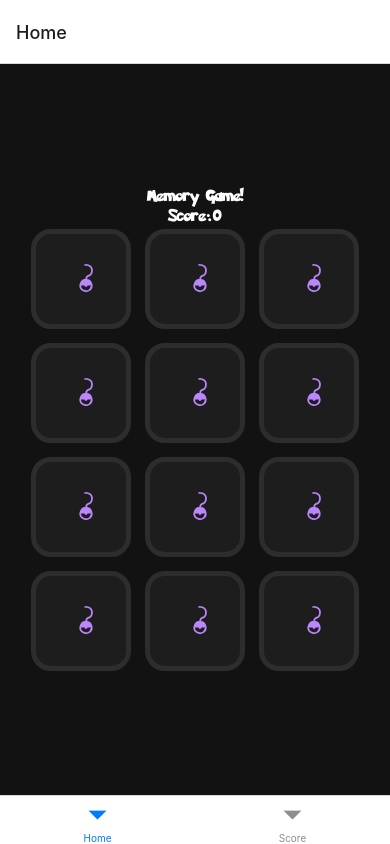
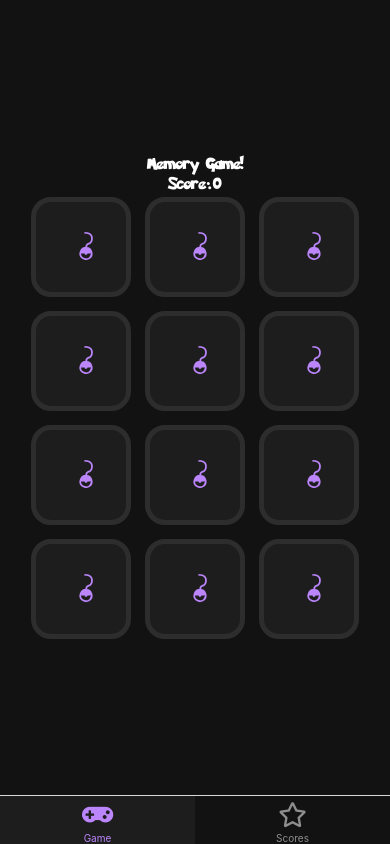
Before and after one commit to MrPerales/memoryGame, a React Native app: screen /Game in a window 390 px wide. Built offline with nearby package versions, Linux system fonts and the light colour scheme.

Commit message:
style: styles to navigation tab

```diff
--- a/package.json
+++ b/package.json
@@ -18,9 +18,10 @@
     "expo-status-bar": "~1.6.0",
     "react": "18.2.0",
     "react-native": "0.72.6",
+    "react-native-gesture-handler": "~2.12.0",
     "react-native-safe-area-context": "4.6.3",
     "react-native-screens": "~3.22.0",
-    "react-native-gesture-handler": "~2.12.0"
+    "react-native-vector-icons": "^10.0.3"
   },
   "devDependencies": {
     "@babel/core": "^7.20.0"
--- a/src/navigation/NavigationTab.js
+++ b/src/navigation/NavigationTab.js
@@ -1,15 +1,44 @@
 import React from "react";
+import { createBottomTabNavigator } from "@react-navigation/bottom-tabs";
+import Icon from "react-native-vector-icons/FontAwesome5";
 import HomeScreen from "../screen/HomeScreen";
 import ScoreScreen from "../screen/ScoreScreen";
-import { createBottomTabNavigator } from "@react-navigation/bottom-tabs";
 
 const Tab = createBottomTabNavigator();
 
 export default function NavigationTab() {
   return (
-    <Tab.Navigator initialRouteName="Home" screenOptions={{}}>
-      <Tab.Screen name="Home" component={HomeScreen} />
-      <Tab.Screen name="Score" component={ScoreScreen} />
+    <Tab.Navigator
+      initialRouteName="Home"
+      screenOptions={{
+        headerShown: false,
+        tabBarStyle: {
+          backgroundColor: "#1d1d1d",
+        },
+        tabBarActiveTintColor: "#bb86fc",
+        tabBarInactiveBackgroundColor: "#121212",
+      }}
+    >
+      <Tab.Screen
+        name="Home"
+        options={{
+          tabBarLabel: "Game",
+          tabBarIcon: ({ color, size }) => (
+            <Icon name="gamepad" color={color} size={size} />
+          ),
+        }}
+        component={HomeScreen}
+      />
+      <Tab.Screen
+        name="Score"
+        component={ScoreScreen}
+        options={{
+          tabBarLabel: "Scores",
+          tabBarIcon: ({ color, size }) => (
+            <Icon name="star" color={color} size={size} />
+          ),
+        }}
+      />
     </Tab.Navigator>
   );
 }
```
Also changed, not shown: 1 other file (tests, documents, lock files or other folders).
